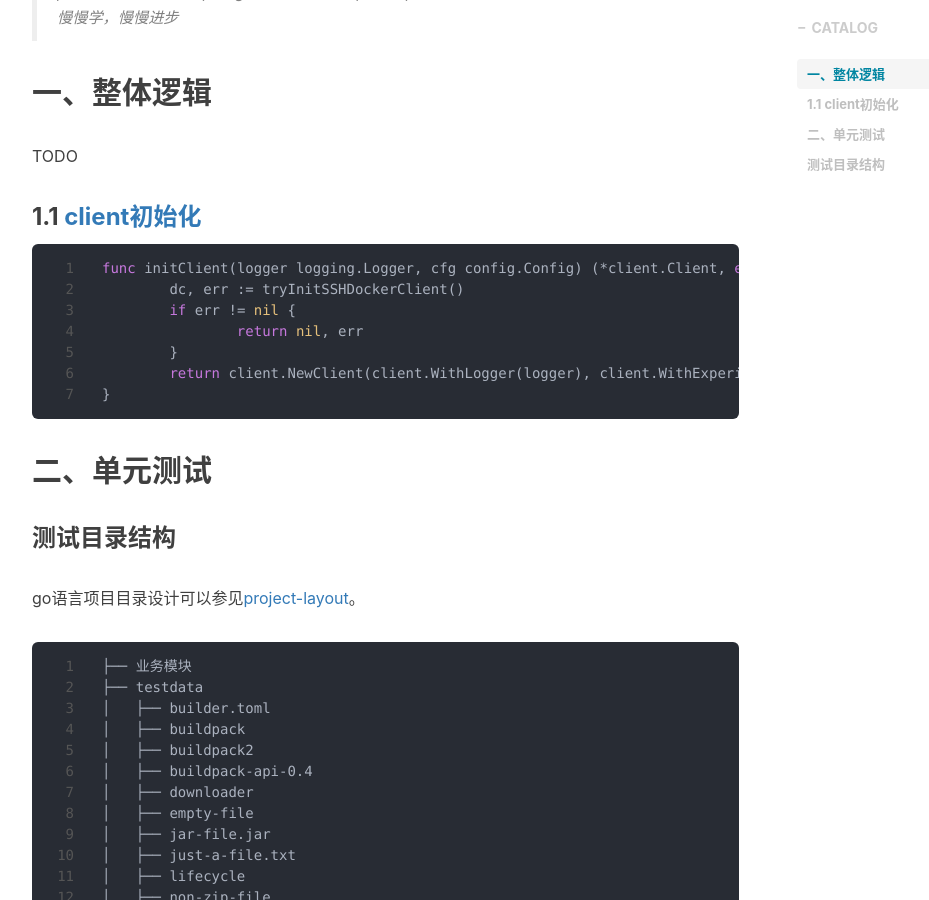
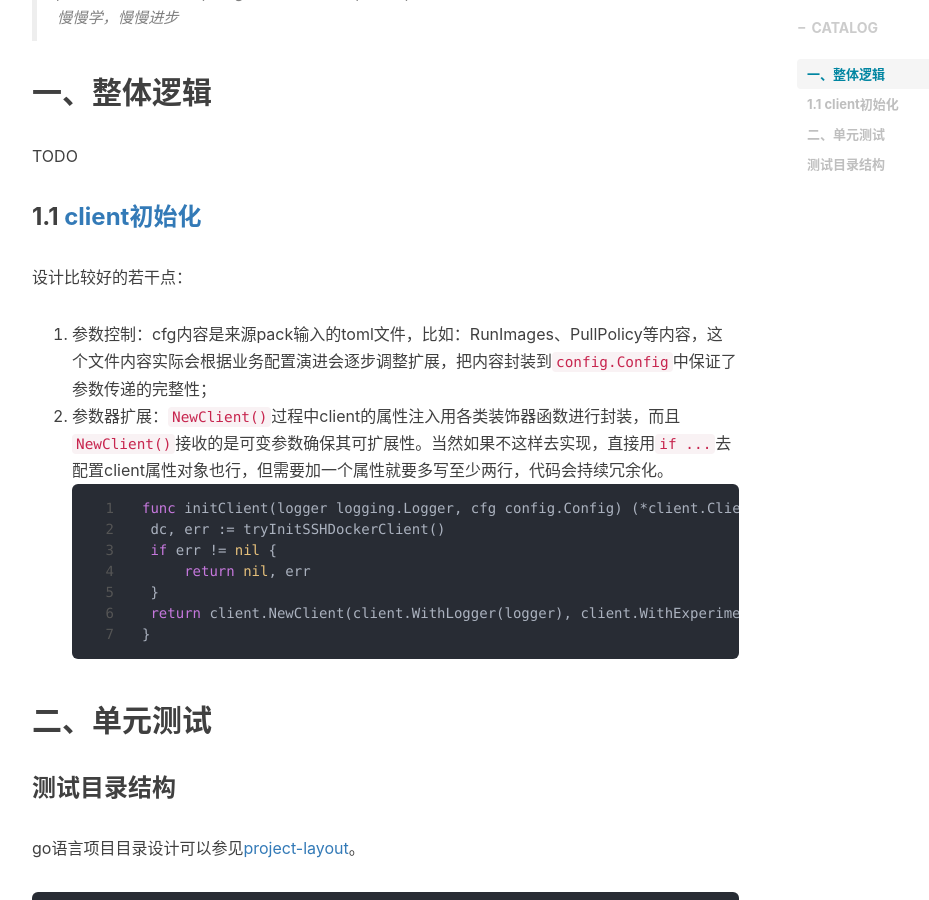
Before and after one commit to shihai1991/shihai1991.github.io, a Jekyll site: the page built from _posts/2022-11-17-pack单元测试走读学习.md, in a window 1280 px wide and 900 px high, scrolled down 527 px. Shown: the whole window, without its empty margins (233-1162 px from the left). Built offline with Jekyll 4.4.1, drawn with Linux system fonts in a browser that asks for light colours; nearby versions of some CDN libraries; comment, search, counter and statistics services are not loaded.

Commit message:
Update 2022-11-17-pack单元测试走读学习.md

````diff
--- a/_posts/2022-11-17-pack单元测试走读学习.md
+++ b/_posts/2022-11-17-pack单元测试走读学习.md
@@ -19,6 +19,9 @@ excerpt: >-
 TODO
 
 ### 1.1 [client初始化](https://github.com/buildpacks/pack/blob/558ae9a3c7e51f1e4e15aaa54bf90e9ca7f164a8/cmd/cmd.go#L136-L142)
+设计比较好的若干点：
+1. 参数控制：cfg内容是来源pack输入的toml文件，比如：RunImages、PullPolicy等内容，这个文件内容实际会根据业务配置演进会逐步调整扩展，把内容封装到`config.Config`中保证了参数传递的完整性；
+2. 参数器扩展：`NewClient()`过程中client的属性注入用各类装饰器函数进行封装，而且`NewClient()`接收的是可变参数确保其可扩展性。当然如果不这样去实现，直接用`if ...`去配置client属性对象也行，但需要加一个属性就要多写至少两行，代码会持续冗余化。
 ```golang
 func initClient(logger logging.Logger, cfg config.Config) (*client.Client, error) {
 	dc, err := tryInitSSHDockerClient()
````
